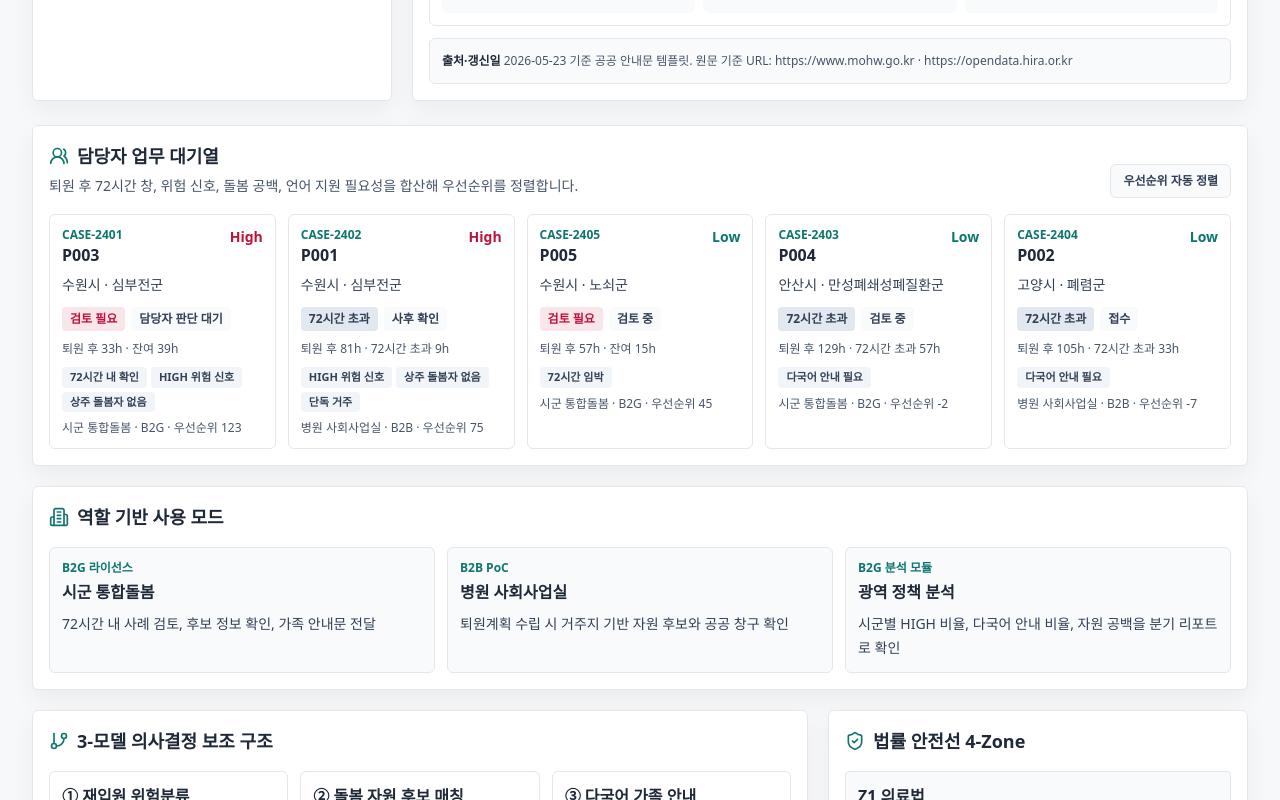
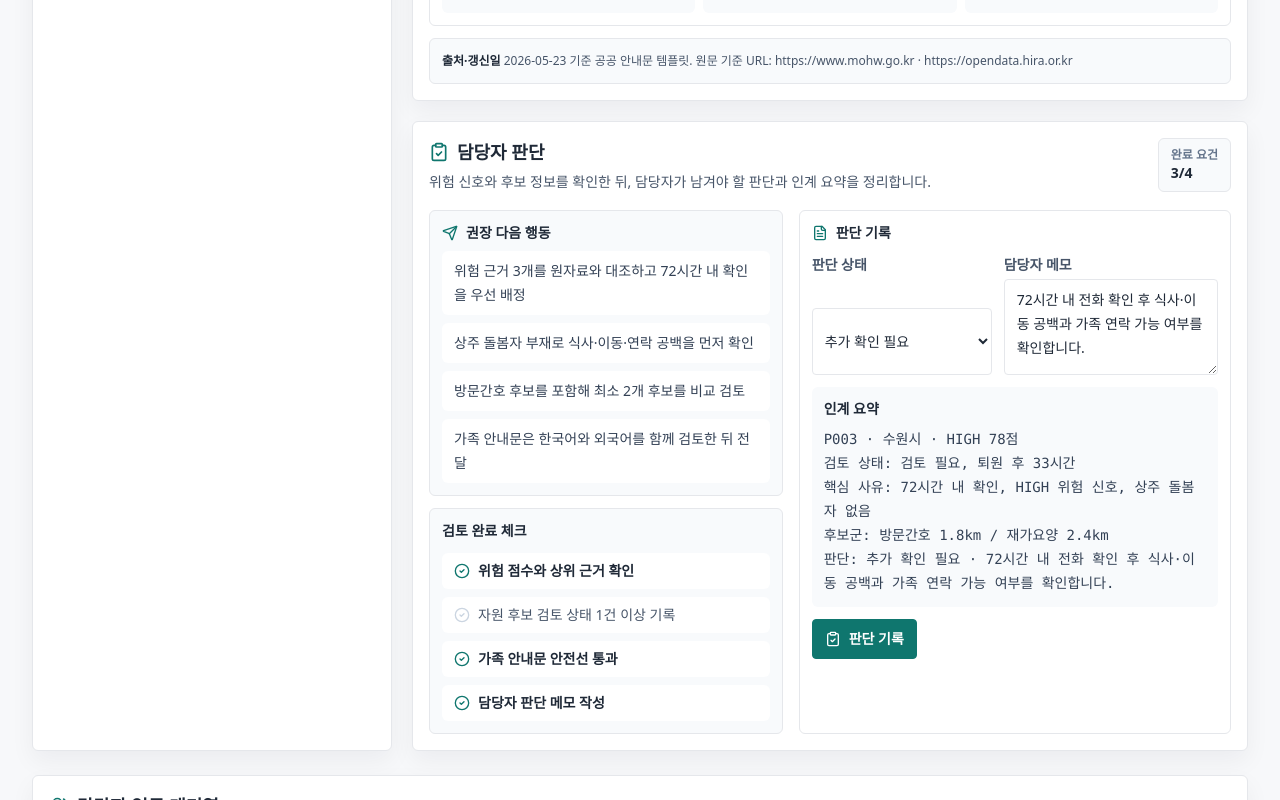
Before and after one commit to dailyweekly/carebridge72, a Next.js app: page / in a window 1280 px wide. Shown: the part 2220-3020 px from the top of the page. Built offline with nearby package versions, Linux system fonts and the light colour scheme.

Commit message:
Add case decision workflow panel

```diff
--- /dev/null
+++ b/components/CaseDecisionPanel.tsx
@@ -0,0 +1,172 @@
+"use client";
+
+import { CheckCircle2, ClipboardCheck, FileText, Send } from "lucide-react";
+import { useMemo, useState } from "react";
+import { assessCaseReview } from "@/lib/case-review";
+import { categoryLabels, regionLabels } from "@/lib/labels";
+import type { CandidateReviewStatus, CareResource, Patient, RiskResult } from "@/lib/types";
+
+type DecisionStatus = "추가 확인 필요" | "시군 검토 유지" | "병원-시군 인계" | "가족 안내 준비";
+
+type CaseDecisionPanelProps = {
+  patient: Patient;
+  risk: RiskResult;
+  candidates: CareResource[];
+  candidateReviewState: Record<string, CandidateReviewStatus>;
+  guideSafetyPass: boolean;
+  onDecisionCommit?: (detail: string) => void;
+};
+
+export function CaseDecisionPanel({
+  patient,
+  risk,
+  candidates,
+  candidateReviewState,
+  guideSafetyPass,
+  onDecisionCommit
+}: CaseDecisionPanelProps) {
+  const [decisionStatus, setDecisionStatus] = useState<DecisionStatus>("추가 확인 필요");
+  const [note, setNote] = useState("72시간 내 전화 확인 후 식사·이동 공백과 가족 연락 가능 여부를 확인합니다.");
+  const signal = assessCaseReview(patient, risk);
+  const reviewedCount = Object.values(candidateReviewState).filter((status) => status !== "검토 대상").length;
+  const activeCandidates = candidates.filter((candidate) => candidateReviewState[candidate.id] !== "제외");
+  const suggestedActions = useMemo(() => getSuggestedActions(patient, risk, signal.reasons, activeCandidates), [
+    patient,
+    risk,
+    signal.reasons,
+    activeCandidates
+  ]);
+  const checks = [
+    { label: "위험 점수와 상위 근거 확인", done: risk.reasons.length >= 3 },
+    { label: "자원 후보 검토 상태 1건 이상 기록", done: reviewedCount > 0 },
+    { label: "가족 안내문 안전선 통과", done: guideSafetyPass },
+    { label: "담당자 판단 메모 작성", done: note.trim().length >= 10 }
+  ];
+  const completionCount = checks.filter((item) => item.done).length;
+  const handoffSummary = [
+    `${patient.id} · ${regionLabels[patient.region]} · ${risk.band} ${risk.score}점`,
+    `검토 상태: ${signal.windowStatus}, 퇴원 후 ${signal.elapsedHours}시간`,
+    `핵심 사유: ${signal.reasons.slice(0, 3).join(", ")}`,
+    `후보군: ${activeCandidates.slice(0, 2).map((item) => `${categoryLabels[item.category]} ${item.distanceKm.toFixed(1)}km`).join(" / ")}`,
+    `판단: ${decisionStatus} · ${note.trim()}`
+  ].join("\n");
+
+  return (
+    <section className="rounded-md border border-line bg-white p-4 shadow-soft">
+      <div className="mb-4 flex flex-col gap-3 sm:flex-row sm:items-start sm:justify-between">
+        <div>
+          <div className="flex items-center gap-2">
+            <ClipboardCheck className="text-teal" size={20} />
+            <h2 className="text-lg font-bold text-ink">담당자 판단</h2>
+          </div>
+          <p className="mt-1 text-sm leading-6 text-slate-600">
+            위험 신호와 후보 정보를 확인한 뒤, 담당자가 남겨야 할 판단과 인계 요약을 정리합니다.
+          </p>
+        </div>
+        <div className="rounded-md border border-line bg-panel px-3 py-2 text-sm">
+          <p className="text-xs font-bold text-slate-500">완료 요건</p>
+          <p className="font-black text-ink">{completionCount}/4</p>
+        </div>
+      </div>
+
+      <div className="grid gap-4 xl:grid-cols-[minmax(0,0.9fr)_minmax(0,1.1fr)]">
+        <div className="grid gap-3">
+          <div className="rounded-md border border-line bg-panel p-3">
+            <div className="mb-2 flex items-center gap-2">
+              <Send size={16} className="text-teal" />
+              <h3 className="text-sm font-bold text-ink">권장 다음 행동</h3>
+            </div>
+            <ul className="grid gap-2 text-sm leading-6 text-slate-700">
+              {suggestedActions.map((action) => (
+                <li key={action} className="rounded-md bg-white px-3 py-2">
+                  {action}
+                </li>
+              ))}
+            </ul>
+          </div>
+
+          <div className="rounded-md border border-line bg-panel p-3">
+            <h3 className="text-sm font-bold text-ink">검토 완료 체크</h3>
+            <div className="mt-3 grid gap-2">
+              {checks.map((item) => (
+                <div key={item.label} className="flex items-center gap-2 rounded-md bg-white px-3 py-2 text-sm">
+                  <CheckCircle2 size={16} className={item.done ? "text-teal" : "text-slate-300"} />
+                  <span className={item.done ? "font-semibold text-ink" : "text-slate-600"}>{item.label}</span>
+                </div>
+              ))}
+            </div>
+          </div>
+        </div>
+
+        <div className="rounded-md border border-line p-3">
+          <div className="mb-3 flex items-center gap-2">
+            <FileText size={16} className="text-teal" />
+            <h3 className="text-sm font-bold text-ink">판단 기록</h3>
+          </div>
+          <div className="grid gap-3 md:grid-cols-[180px_minmax(0,1fr)]">
+            <label className="grid gap-1 text-sm">
+              <span className="font-bold text-slate-600">판단 상태</span>
+              <select
+                className="rounded border border-line bg-white px-2 py-2"
+                value={decisionStatus}
+                onChange={(event) => setDecisionStatus(event.target.value as DecisionStatus)}
+              >
+                <option>추가 확인 필요</option>
+                <option>시군 검토 유지</option>
+                <option>병원-시군 인계</option>
+                <option>가족 안내 준비</option>
+              </select>
+            </label>
+            <label className="grid gap-1 text-sm">
+              <span className="font-bold text-slate-600">담당자 메모</span>
+              <textarea
+                className="min-h-24 rounded border border-line bg-white px-3 py-2 leading-6"
+                value={note}
+                onChange={(event) => setNote(event.target.value)}
+              />
+            </label>
+          </div>
+
+          <div className="mt-3 rounded-md bg-panel p-3">
+            <p className="mb-2 text-sm font-bold text-ink">인계 요약</p>
+            <pre className="whitespace-pre-wrap text-sm leading-6 text-slate-700">{handoffSummary}</pre>
+          </div>
+
+          <button
+            className="mt-3 inline-flex min-h-10 items-center justify-center gap-2 rounded border border-teal bg-teal px-3 py-2 text-sm font-bold text-white"
+            type="button"
+            onClick={() => onDecisionCommit?.(`${patient.id} ${decisionStatus}: ${note.trim()}`)}
+          >
+            <ClipboardCheck size={16} />
+            판단 기록
+          </button>
+        </div>
+      </div>
+    </section>
+  );
+}
+
+function getSuggestedActions(
+  patient: Patient,
+  risk: RiskResult,
+  reasons: string[],
+  activeCandidates: CareResource[]
+) {
+  const actions = [
+    risk.band === "HIGH" ? "위험 근거 3개를 원자료와 대조하고 72시간 내 확인을 우선 배정" : "위험 근거를 확인하고 일반 퇴원 확인 흐름으로 유지",
+    patient.caregiverPresent ? "상주 돌봄자에게 체크 항목 전달 가능 여부 확인" : "상주 돌봄자 부재로 식사·이동·연락 공백을 먼저 확인",
+    activeCandidates.length > 0
+      ? `${categoryLabels[activeCandidates[0].category]} 후보를 포함해 최소 2개 후보를 비교 검토`
+      : "지역 후보 정보가 부족하므로 공공 창구 확인 필요"
+  ];
+
+  if (patient.preferredLanguage !== "ko") {
+    actions.push("가족 안내문은 한국어와 외국어를 함께 검토한 뒤 전달");
+  }
+
+  if (reasons.includes("72시간 임박")) {
+    actions.unshift("잔여 시간이 24시간 이하이므로 담당자 판단을 먼저 기록");
+  }
+
+  return actions.slice(0, 4);
+}
--- a/components/DemoDashboard.tsx
+++ b/components/DemoDashboard.tsx
@@ -11,10 +11,19 @@ import { FamilyGuidePanel } from "./FamilyGuidePanel";
 import { EvidenceCaptureView } from "./EvidenceCaptureView";
 import { DemoFlow } from "./DemoFlow";
 import { SolutionOperations } from "./SolutionOperations";
+import { CaseDecisionPanel } from "./CaseDecisionPanel";
 import { calculateRisk } from "@/lib/risk";
 import { matchCareResources } from "@/lib/resources";
 import { generateFamilyGuide } from "@/lib/guide";
-import type { AuditLogEntry, CareResource, Language, Patient, PublicDataSource, ReviewCase } from "@/lib/types";
+import type {
+  AuditLogEntry,
+  CandidateReviewStatus,
+  CareResource,
+  Language,
+  Patient,
+  PublicDataSource,
+  ReviewCase
+} from "@/lib/types";
 
 type DemoDashboardProps = {
   initialPatients: Patient[];
@@ -30,6 +39,7 @@ export function DemoDashboard({ initialPatients, resources, sources, cases, capt
   const [foreignLanguage, setForeignLanguage] = useState<Exclude<Language, "ko">>(
     initial.preferredLanguage === "vi" ? "vi" : "en"
   );
+  const [candidateReviewState, setCandidateReviewState] = useState<Record<string, CandidateReviewStatus>>({});
   const [logs, setLogs] = useState<AuditLogEntry[]>([
     {
       id: "LOG-001",
@@ -79,6 +89,7 @@ export function DemoDashboard({ initialPatients, resources, sources, cases, capt
             patients={initialPatients}
             onChange={(nextPatient) => {
               setPatient(nextPatient);
+              setCandidateReviewState({});
               appendLog("담당자 입력", `${nextPatient.id} 가명 사례 입력값을 갱신했습니다.`);
             }}
             onPrivacyBlocked={(detail) => appendLog("민감정보 차단", detail)}
@@ -88,17 +99,27 @@ export function DemoDashboard({ initialPatients, resources, sources, cases, capt
           <section className="grid gap-5">
             <RiskResultCard risk={risk} patient={patient} />
             <CareCandidateList
+              key={patient.id}
               candidates={resourceMatch.candidates}
               regionLabel={resourceMatch.candidates[0]?.regionLabel ?? ""}
               rationale={resourceMatch.rationale}
-              onReviewChange={(candidate, status) =>
-                appendLog("후보 카드 검토", `${candidate.name}: ${status} 상태로 표시했습니다.`)
-              }
+              onReviewChange={(candidate, status) => {
+                setCandidateReviewState((current) => ({ ...current, [candidate.id]: status }));
+                appendLog("후보 카드 검토", `${candidate.name}: ${status} 상태로 표시했습니다.`);
+              }}
             />
             <FamilyGuidePanel
               koreanGuide={koreanGuide}
               foreignGuide={foreignGuide}
               onCopy={() => appendLog("안내문 복사", `${patient.id} 가족 안내문을 클립보드로 복사했습니다.`)}
+            />
+            <CaseDecisionPanel
+              patient={patient}
+              risk={risk}
+              candidates={resourceMatch.candidates}
+              candidateReviewState={candidateReviewState}
+              guideSafetyPass={koreanGuide.safety.pass && foreignGuide.safety.pass}
+              onDecisionCommit={(detail) => appendLog("담당자 판단", detail)}
             />
           </section>
         </div>
```
